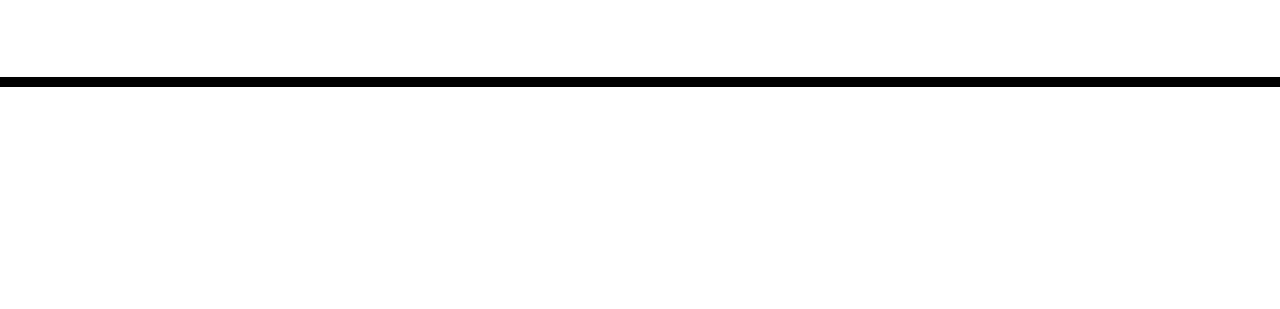
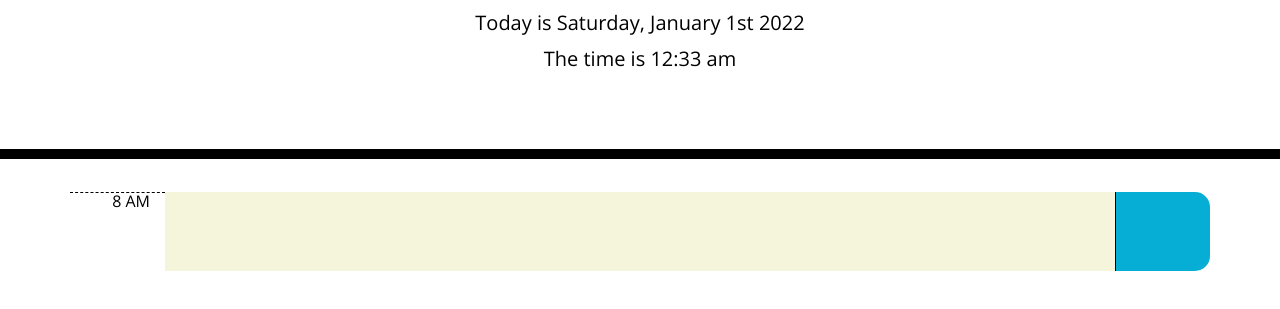
Before and after one commit to kalecodes/schedulerr, a plain HTML site: page index.html in a window 1280 px wide. Shown: the part 181-490 px from the top of the page. Drawn offline with nearby package versions, Linux system fonts and the light colour scheme; a web font is replaced by a local one.

Commit message:
add current date/time to header

```diff
--- a/assets/css/style.css
+++ b/assets/css/style.css
@@ -23,6 +23,7 @@ textarea{
 
 .description{
   white-space: pre-wrap;
+  background-color: beige;
 }
 
 .time-block{
@@ -40,6 +41,7 @@ textarea{
   background-color: #ffffff;
   color: #000000;
   border-top: 1px dashed #000000;
+  text-align: end;
 }
 
 .past {
@@ -69,3 +71,5 @@ textarea{
   font-size: 20px;
   transition: all .3s ease-in-out;
 }
+
+/* Below this is additional CSS developer has added*/
--- a/assets/js/script.js
+++ b/assets/js/script.js
@@ -0,0 +1,10 @@
+$(document).ready(function() {
+    $("#currentDay").text( moment().format("[Today is] dddd, MMMM Do YYYY"));
+    $("#currentTime").text( moment().format("[The time is] h:mm a"))
+});
+
+setInterval(function(){
+    $(document).each(function(){
+        $("#currentTime").text( moment().format("[The time is] h:mm a"))
+    })
+}, (15 * 1000));
--- a/index.html
+++ b/index.html
@@ -7,6 +7,7 @@
     <link rel="stylesheet" href="https://stackpath.bootstrapcdn.com/bootstrap/4.3.1/css/bootstrap.min.css"/>
     <link rel="stylesheet" href="https://use.fontawesome.com/releases/v5.8.1/css/all.css" integrity="sha384-50oBUHEmvpQ+1lW4y57PTFmhCaXp0ML5d60M1M7uH2+nqUivzIebhndOJK28anvf" crossorigin="anonymous"/>
     <link href="https://fonts.googleapis.com/css?family=Open+Sans&display=swap" rel="stylesheet" />
+    <link rel="stylesheet" href="https://cdnjs.cloudflare.com/ajax/libs/open-iconic/1.1.1/font/css/open-iconic-bootstrap.min.css" integrity="sha512-UyNhw5RNpQaCai2EdC+Js0QL4RlVmiq41DkmCJsRV3ZxipG2L0HhTqIf/H9Hp8ez2EnFlkBnjRGJU2stW3Lj+w==" crossorigin="anonymous" referrerpolicy="no-referrer" />
     <link rel="stylesheet" href="./assets/css/style.css" />
     <title>Work Day Scheduler</title>
   </head>
@@ -16,9 +17,17 @@
       <h1 class="display-3">Work Day Scheduler</h1>
       <p class="lead">A simple calendar app for scheduling your work day</p>
       <p id="currentDay" class="lead"></p>
+      <p id="currentTime" class="lead"></p>
     </header>
     <div class="container">
       <!-- Timeblocks go here -->
+      <div class="row">
+        <div class="hour col-1">8 AM</div>
+        <div class="description col-10"></div>
+        <div class="saveBtn col-1"></div>
+      </div>
+
+
     </div>
 
     <script src="https://code.jquery.com/jquery-3.4.1.min.js"></script>
```
